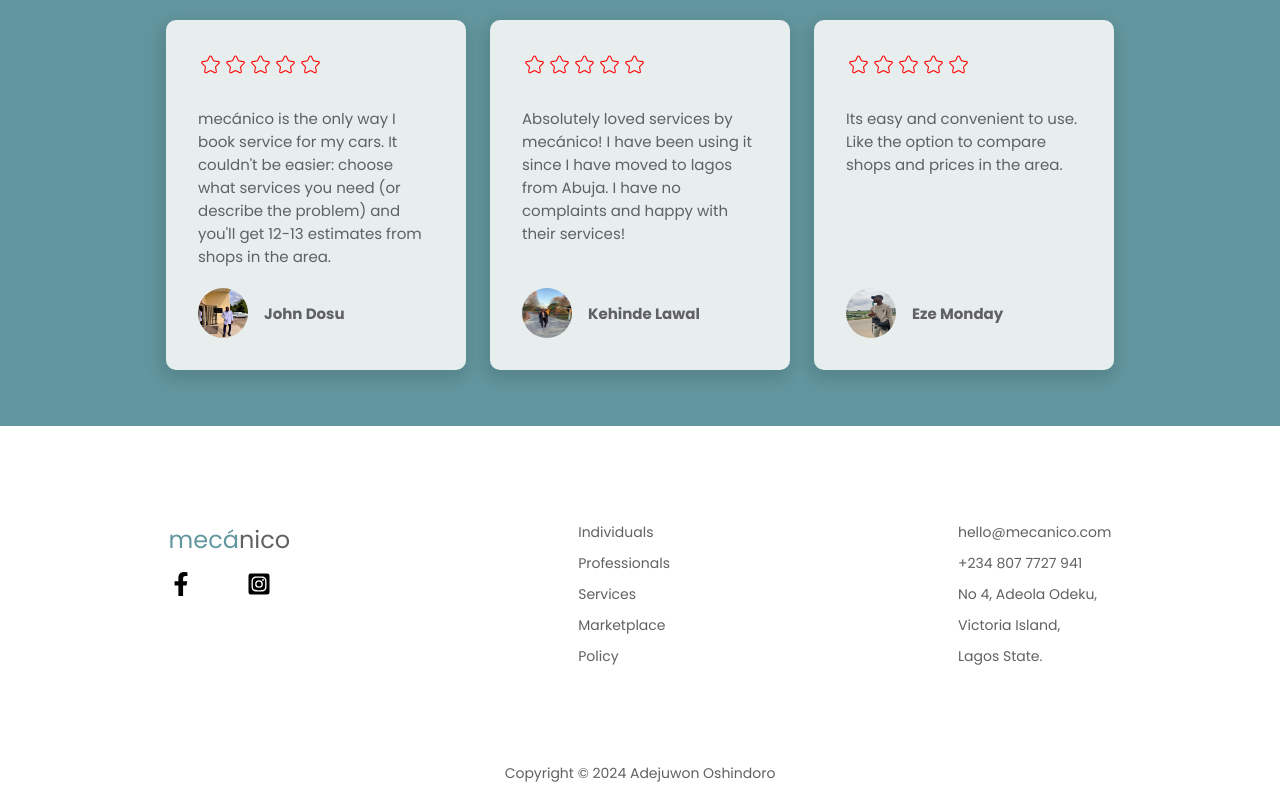
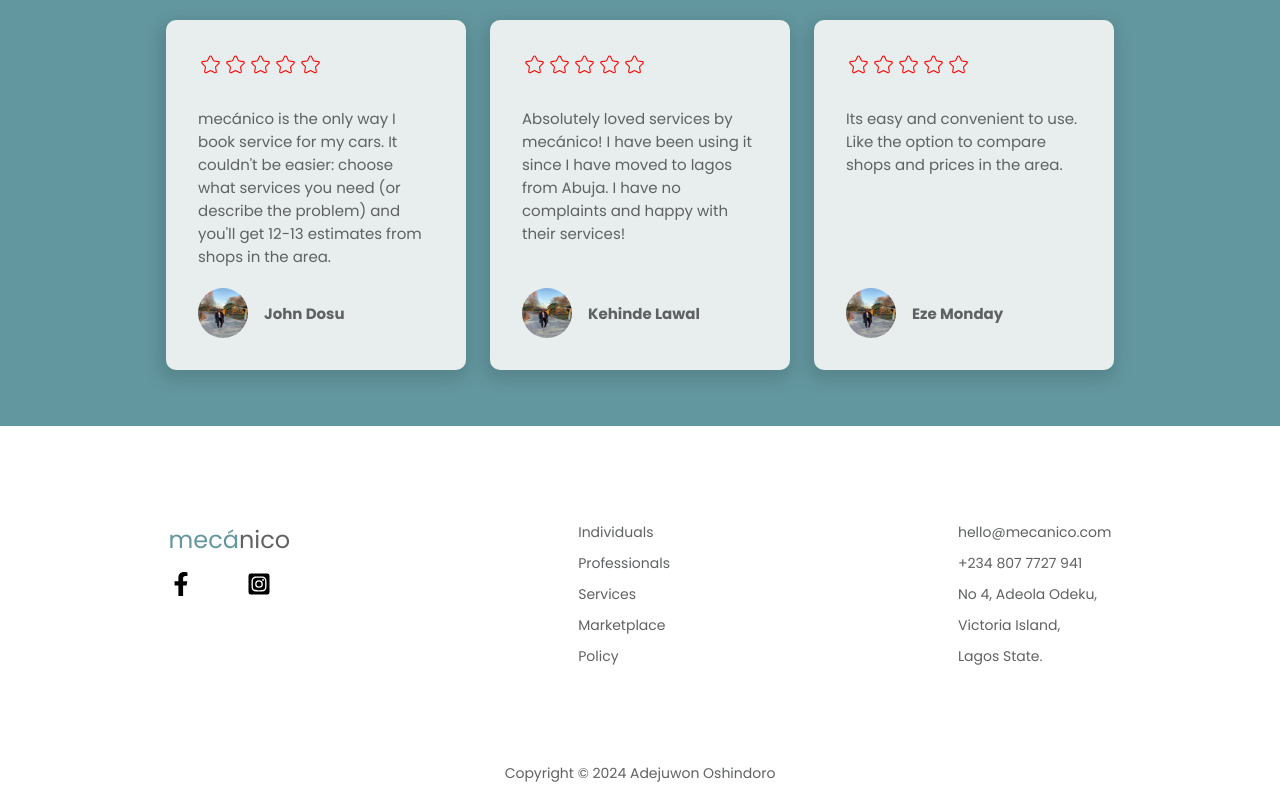
Before and after one commit to Deyjuwon/mecanico, a React (Vite) app: page / in a window 1280 px wide. Shown: the part 2641-3441 px from the top of the page. Built offline with nearby package versions, Linux system fonts and the light colour scheme; some icons are missing.

Commit message:
changed some styling

```diff
--- a/src/Components/TestimonialCard/TestimonialCard.jsx
+++ b/src/Components/TestimonialCard/TestimonialCard.jsx
@@ -1,7 +1,7 @@
 import React from 'react'
 import './TestimonialCard.css'
 import { CiStar } from "react-icons/ci";
-import ManOnCall from '/src/assets/man-on-call.png'
+import TIMG from '/src/assets/TImg1.jpeg';
 
 const TestimonialCard = (props) => {
   return (
@@ -34,7 +34,7 @@ const TestimonialCard = (props) => {
         </div>
 
         <div className='user-details testimonial-card-bottom'>
-            <img src={props.image} alt="" />
+            <img src={TIMG} alt="" />
             <p>{props.name}</p>
         </div>
     </div>
```
